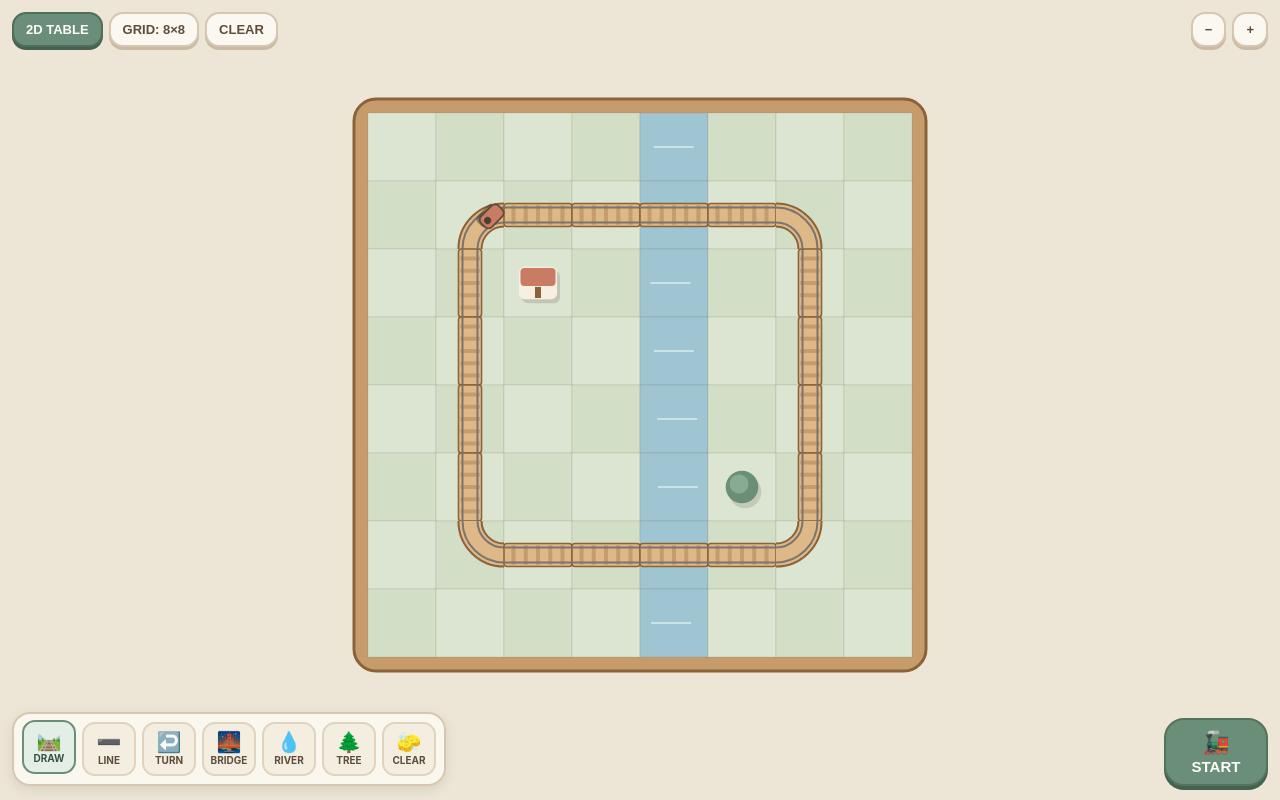
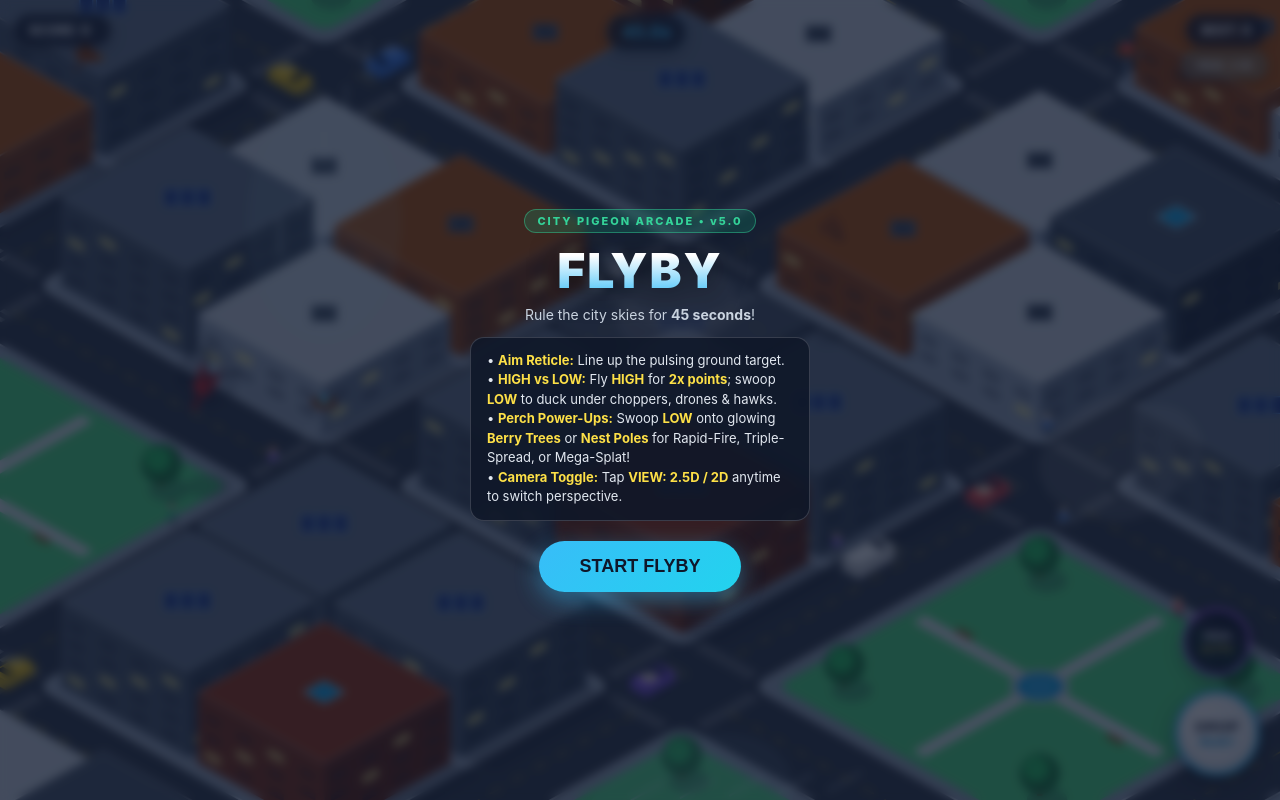
Before and after one commit to huss89/Mobile_Game, a plain HTML site: page index.html in a window 1280 px wide. Drawn offline with Linux system fonts and the light colour scheme; animation ran at ten frames a second.

Commit message:
Update index.html

```diff
--- a/index.html
+++ b/index.html
@@ -1,54 +1,106 @@
 <!DOCTYPE html>
 <html lang="en">
 <head>
-<meta charset="UTF-8">
-<meta name="viewport" content="width=device-width,initial-scale=1,maximum-scale=1,user-scalable=no">
-<title>Quiet Tracks</title>
-<style>
-  * { box-sizing: border-box; margin: 0; padding: 0; user-select: none; -webkit-user-select: none; }
-  body { overflow: hidden; background: #ede6d6; font-family: -apple-system, BlinkMacSystemFont, "Segoe UI", Roboto, sans-serif; touch-action: none; color: #4a3f35; }
-  canvas { display: block; width: 100vw; height: 100vh; }
-  .hud-top { position: fixed; top: 12px; left: 12px; right: 12px; display: flex; justify-content: space-between; align-items: center; gap: 8px; pointer-events: none; z-index: 10; }
-  .pill-group { display: flex; gap: 6px; pointer-events: auto; flex-wrap: wrap; }
-  .btn { background: #fbf8f1; border: 2px solid #d5c7b2; border-radius: 14px; padding: 8px 12px; font-size: 13px; font-weight: 700; color: #5c4d3c; box-shadow: 0 3px 0 #cbbba4; cursor: pointer; transition: transform 0.08s; }
-  .btn:active { transform: translateY(2px); box-shadow: 0 1px 0 #cbbba4; }
-  .btn.active { background: #6b8e78; border-color: #4f6f5b; color: #fffdf9; box-shadow: 0 3px 0 #45614f; }
-  .hud-bottom { position: fixed; bottom: 14px; left: 12px; right: 12px; display: flex; justify-content: space-between; align-items: flex-end; gap: 10px; pointer-events: none; z-index: 10; }
-  .tray { display: flex; gap: 6px; background: rgba(251, 248, 241, 0.94); padding: 8px; border-radius: 18px; border: 2px solid #d5c7b2; box-shadow: 0 4px 12px rgba(74, 63, 53, 0.12); pointer-events: auto; overflow-x: auto; max-width: calc(100vw - 140px); }
-  .tool { min-width: 54px; height: 54px; border-radius: 13px; border: 2px solid #dfd3c0; background: #f4eee1; display: flex; flex-direction: column; align-items: center; justify-content: center; font-size: 10px; font-weight: 700; color: #5c4d3c; cursor: pointer; gap: 2px; }
-  .tool span.ico { font-size: 20px; line-height: 1; }
-  .tool.sel { background: #e3efe6; border-color: #6b8e78; color: #365241; transform: translateY(-2px); }
-  .train-btn { pointer-events: auto; height: 68px; min-width: 104px; border-radius: 20px; border: 2px solid #52735e; background: #6b8e78; color: #fffdf9; font-size: 15px; font-weight: 800; box-shadow: 0 4px 0 #45614f; cursor: pointer; display: flex; flex-direction: column; align-items: center; justify-content: center; gap: 2px; }
-  .train-btn.running { background: #c97b63; border-color: #9e5843; box-shadow: 0 4px 0 #8a4b38; }
-  .train-btn:active { transform: translateY(2px); }
-</style>
+  <meta charset="UTF-8" />
+  <meta name="viewport" content="width=device-width, initial-scale=1.0, maximum-scale=1.0, user-scalable=no" />
+  <title>FLYBY - City Pigeon Arcade</title>
+  <style>
+    * { box-sizing: border-box; margin: 0; padding: 0; user-select: none; -webkit-user-select: none; }
+    html, body { width: 100%; height: 100%; overflow: hidden; background: #1e293b; font-family: -apple-system, BlinkMacSystemFont, "Segoe UI", Roboto, sans-serif; }
+    canvas { display: block; width: 100%; height: 100%; touch-action: none; }
+
+    #hud { position: fixed; top: 14px; left: 14px; right: 14px; display: flex; justify-content: space-between; align-items: flex-start; pointer-events: none; z-index: 10; }
+    .col { display: flex; flex-direction: column; gap: 6px; }
+    .col.center { align-items: center; }
+    .col.right { align-items: flex-end; }
+    .pill { background: rgba(15, 23, 42, 0.8); backdrop-filter: blur(8px); -webkit-backdrop-filter: blur(8px); color: #f8fafc; padding: 7px 14px; border-radius: 999px; font-weight: 800; font-size: 13px; border: 1px solid rgba(255,255,255,0.16); box-shadow: 0 4px 14px rgba(0,0,0,0.3); white-space: nowrap; }
+    #timer-pill { font-size: 17px; color: #38bdf8; border-color: rgba(56,189,248,0.45); }
+    #timer-pill.urgent { color: #f87171; border-color: rgba(248,113,113,0.7); animation: pulse 0.5s infinite alternate; }
+    @keyframes pulse { from { transform: scale(1); } to { transform: scale(1.08); } }
+    #combo-pill { color: #fde047; opacity: 0; transform: scale(0.9); transition: opacity 0.2s, transform 0.2s; }
+    #combo-pill.active { opacity: 1; transform: scale(1); }
+    #powerup-pill { background: linear-gradient(135deg, #f59e0b, #ef4444); color: #fff; font-size: 11px; display: none; }
+    #powerup-pill.active { display: block; }
+
+    #view-btn { pointer-events: auto; cursor: pointer; touch-action: manipulation; background: rgba(56, 189, 248, 0.22); border: 1.5px solid rgba(56, 189, 248, 0.75); color: #e0f2fe; font-size: 11px; padding: 6px 12px; transition: transform 0.1s, background 0.15s; }
+    #view-btn:active { transform: scale(0.92); background: rgba(56, 189, 248, 0.45); }
+
+    #controls { position: fixed; bottom: 24px; right: 20px; display: flex; flex-direction: column; align-items: center; gap: 14px; z-index: 20; }
+    #alt-btn { width: 68px; height: 68px; border-radius: 50%; background: rgba(15, 23, 42, 0.9); border: 3px solid #a855f7; box-shadow: 0 6px 18px rgba(0,0,0,0.4); color: #fff; font-weight: 800; font-size: 11px; display: flex; flex-direction: column; align-items: center; justify-content: center; cursor: pointer; touch-action: manipulation; transition: transform 0.1s; }
+    #alt-btn.low { border-color: #22c55e; background: rgba(20, 83, 45, 0.92); }
+    #alt-btn:active { transform: scale(0.9); }
+    #alt-bonus { font-size: 9px; color: #fde047; margin-top: 2px; }
+
+    #drop-btn { width: 86px; height: 86px; border-radius: 50%; background: radial-gradient(circle at 30% 30%, #ffffff, #e2e8f0); border: 4px solid #38bdf8; box-shadow: 0 8px 22px rgba(0,0,0,0.42), inset 0 -4px 8px rgba(0,0,0,0.15); color: #0f172a; font-weight: 900; font-size: 15px; display: flex; flex-direction: column; align-items: center; justify-content: center; cursor: pointer; touch-action: manipulation; transition: transform 0.08s; }
+    #drop-btn:active, #drop-btn.pressed { transform: scale(0.9); background: #bae6fd; }
+    #ammo-status { font-size: 10px; font-weight: 800; color: #0284c7; margin-top: 2px; }
+
+    .overlay { position: fixed; inset: 0; background: rgba(15, 23, 42, 0.72); backdrop-filter: blur(5px); -webkit-backdrop-filter: blur(5px); display: flex; flex-direction: column; align-items: center; justify-content: center; text-align: center; padding: 24px; color: #fff; z-index: 50; }
+    .badge { font-size: 11px; font-weight: 800; letter-spacing: 2px; color: #34d399; background: rgba(16,185,129,0.2); border: 1px solid rgba(52,211,153,0.45); padding: 4px 12px; border-radius: 999px; margin-bottom: 8px; }
+    .overlay h1 { font-size: 48px; font-weight: 900; letter-spacing: 2px; margin-bottom: 6px; background: linear-gradient(180deg, #ffffff 25%, #38bdf8 100%); -webkit-background-clip: text; -webkit-text-fill-color: transparent; filter: drop-shadow(0 4px 14px rgba(0,0,0,0.5)); animation: float 2.4s ease-in-out infinite; }
+    @keyframes float { 0%, 100% { transform: translateY(0); } 50% { transform: translateY(-6px); } }
+    .tips { background: rgba(15, 23, 42, 0.88); border: 1px solid rgba(255,255,255,0.16); border-radius: 14px; padding: 13px 16px; margin: 14px 0 20px; max-width: 340px; text-align: left; font-size: 13px; line-height: 1.5; color: #e2e8f0; }
+    .tips b { color: #fde047; }
+    .btn { background: linear-gradient(135deg, #38bdf8, #22d3ee); color: #0f172a; border: none; padding: 15px 40px; font-size: 18px; font-weight: 900; border-radius: 999px; box-shadow: 0 8px 24px rgba(56,189,248,0.45); cursor: pointer; touch-action: manipulation; }
+    .btn:active { transform: scale(0.94); }
+    .stats { display: flex; gap: 16px; margin: 14px 0 24px; }
+    .card { background: rgba(15, 23, 42, 0.9); border: 1px solid rgba(255,255,255,0.16); border-radius: 14px; padding: 12px 20px; min-width: 120px; }
+    .card span { display: block; font-size: 11px; color: #94a3b8; font-weight: 700; }
+    .card strong { font-size: 26px; color: #fde047; }
+  </style>
 </head>
 <body>
-<canvas id="c"></canvas>
-<div class="hud-top">
-  <div class="pill-group">
-    <button class="btn active" id="btn-view">2D TABLE</button>
-    <button class="btn" id="btn-grid">GRID: 8×8</button>
-    <button class="btn" id="btn-clear">CLEAR</button>
+  <div id="hud">
+    <div class="col">
+      <div class="pill">SCORE: <span id="score">0</span></div>
+      <div class="pill" id="combo-pill">COMBO x<span id="combo">1</span></div>
+    </div>
+    <div class="col center">
+      <div class="pill" id="timer-pill">45.0s</div>
+      <div class="pill" id="powerup-pill">BOOST</div>
+    </div>
+    <div class="col right">
+      <div class="pill">BEST: <span id="best">0</span></div>
+      <button id="view-btn" class="pill" type="button" onclick="window.flybyToggleView && window.flybyToggleView()">VIEW: 2.5D</button>
+    </div>
   </div>
-  <div class="pill-group">
-    <button class="btn" id="btn-zout">−</button>
-    <button class="btn" id="btn-zin">+</button>
+
+  <div id="controls">
+    <button id="alt-btn" type="button" onclick="window.flybyToggleAlt && window.flybyToggleAlt()">
+      <span id="alt-lbl">HIGH</span>
+      <span id="alt-bonus">2X PTS</span>
+    </button>
+    <button id="drop-btn" type="button" onclick="window.flybyDrop && window.flybyDrop()">
+      <span>DROP</span>
+      <span id="ammo-status">READY</span>
+    </button>
   </div>
-</div>
-<div class="hud-bottom">
-  <div class="tray" id="tray">
-    <div class="tool sel" data-tool="auto"><span class="ico">🛤️</span>DRAW</div>
-    <div class="tool" data-tool="straight"><span class="ico">➖</span>LINE</div>
-    <div class="tool" data-tool="curve"><span class="ico">↩️</span>TURN</div>
-    <div class="tool" data-tool="overpass"><span class="ico">🌉</span>BRIDGE</div>
-    <div class="tool" data-tool="water"><span class="ico">💧</span>RIVER</div>
-    <div class="tool" data-tool="tree"><span class="ico">🌲</span>TREE</div>
-    <div class="tool" data-tool="erase"><span class="ico">🧽</span>CLEAR</div>
+
+  <div id="start-screen" class="overlay">
+    <div class="badge">CITY PIGEON ARCADE • v5.0</div>
+    <h1>FLYBY</h1>
+    <p style="font-size:14px;color:#cbd5e1">Rule the city skies for <b>45 seconds</b>!</p>
+    <div class="tips">
+      • <b>Aim Reticle:</b> Line up the pulsing ground target.<br>
+      • <b>HIGH vs LOW:</b> Fly <b>HIGH</b> for <b>2x points</b>; swoop <b>LOW</b> to duck under choppers, drones &amp; hawks.<br>
+      • <b>Perch Power-Ups:</b> Swoop <b>LOW</b> onto glowing <b>Berry Trees</b> or <b>Nest Poles</b> for Rapid-Fire, Triple-Spread, or Mega-Splat!<br>
+      • <b>Camera Toggle:</b> Tap <b>VIEW: 2.5D / 2D</b> anytime to switch perspective.
+    </div>
+    <button class="btn" type="button" onclick="window.flybyStart && window.flybyStart()">START FLYBY</button>
   </div>
-  <button class="train-btn" id="btn-train"><span style="font-size:22px">🚂</span><span id="train-lbl">START</span></button>
-</div>
-<script src="tracks-render.js"></script>
-<script src="tracks-game.js"></script>
+
+  <div id="over-screen" class="overlay" style="display:none">
+    <h1>TIME'S UP!</h1>
+    <p id="rec-msg" style="color:#fde047;font-weight:800;display:none">NEW HIGH SCORE!</p>
+    <div class="stats">
+      <div class="card"><span>SCORE</span><strong id="f-score">0</strong></div>
+      <div class="card"><span>BEST</span><strong id="f-best">0</strong></div>
+    </div>
+    <button class="btn" type="button" onclick="window.flybyStart && window.flybyStart()">FLY AGAIN</button>
+  </div>
+
+  <canvas id="game"></canvas>
+  <script src="render.js?v=5.0"></script>
+  <script src="game.js?v=5.0"></script>
 </body>
 </html>
```
